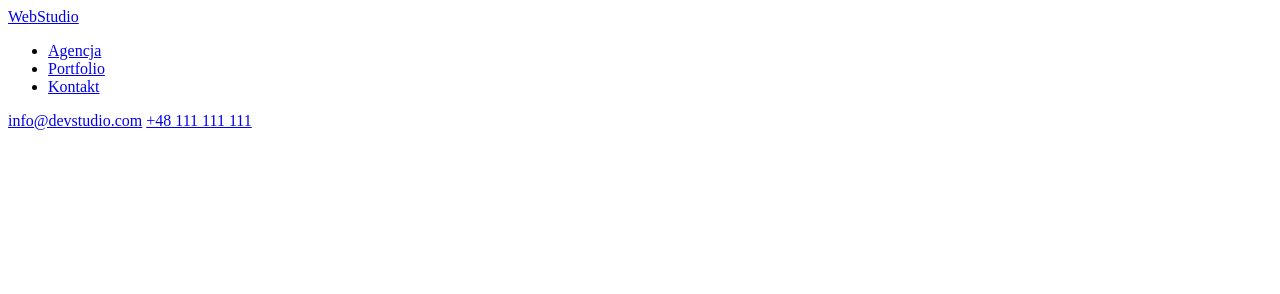
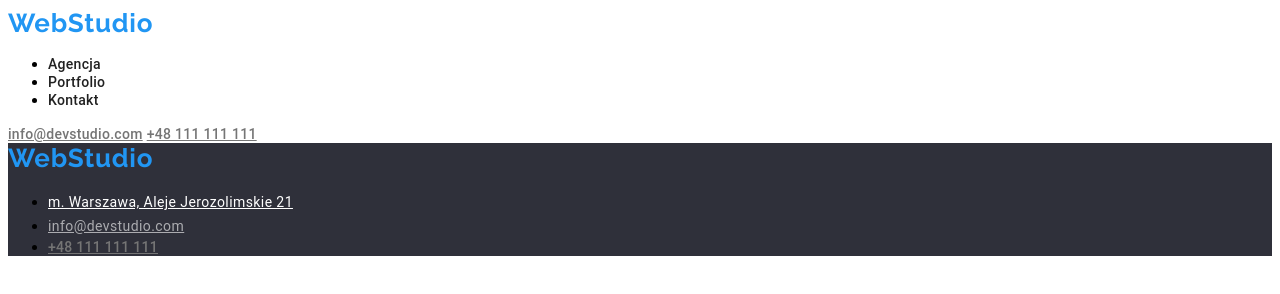
Before and after one commit to monika-mikolajczyk/goit-markup-hw-02, a plain HTML site: page portfolio.html in a window 1280 px wide. Drawn offline with Linux system fonts and the light colour scheme.

Commit message:
header and footer in portfolio

```diff
--- a/portfolio.html
+++ b/portfolio.html
@@ -11,18 +11,25 @@ rel="stylesheet">
     <title>Portfolio</title>
 </head>
 <body>
-    <header>
-        <a href="#">WebStudio</a>
 
-       <nav>
-        <ul>
-            <li><a href="#">Agencja</a></li>
-            <li><a href="#">Portfolio</a></li>
-            <li><a href="#">Kontakt</a></li>
+    <header class="header">
+        <a class="header-logo" href="#">WebStudio</a>
+
+       <nav class="navigation">
+        <ul class="navigation-list">
+            <li class="navigation-list-item">
+                <a class="navigation-list-link" href="#">Agencja</a>
+            </li>
+            <li class="navigation-list-item">
+                <a class="navigation-list-link" href="#">Portfolio</a>
+            </li>
+            <li class="navigation-list-item">
+                <a class="navigation-list-link" href="#">Kontakt</a>
+            </li>
         </ul>
        </nav>
-    <a href="mailto:info@devstudio.com">info@devstudio.com</a>
-    <a href="tel:+48111111111">+48 111 111 111</a>
+    <a class="telefon" href="mailto:info@devstudio.com">info@devstudio.com</a>
+    <a class="telefon" href="tel:+48111111111">+48 111 111 111</a>
     </header>
 
     <main>
@@ -36,5 +43,19 @@ rel="stylesheet">
 
 
     </main>
+
+    <footer class="footer_things">
+
+        <a class="header-logo" href="#">WebStudio</a>
+
+        <address>
+            <ul>
+                <li><a class="place" href="https://goo.gl/maps/Q3CB5K7nVuTxFvfKA" target="_blank">m. Warszawa, Aleje Jerozolimskie 21</a></li>
+                <li><a class="mail" href="mailto:info@devstudio.com">info@devstudio.com</a></li>
+                <li><a class="telefon" href="tel:+48111111111">+48 111 111 111</a></li>
+            </ul>
+        </address>
+
+    </footer>
 </body>
 </html>
```
